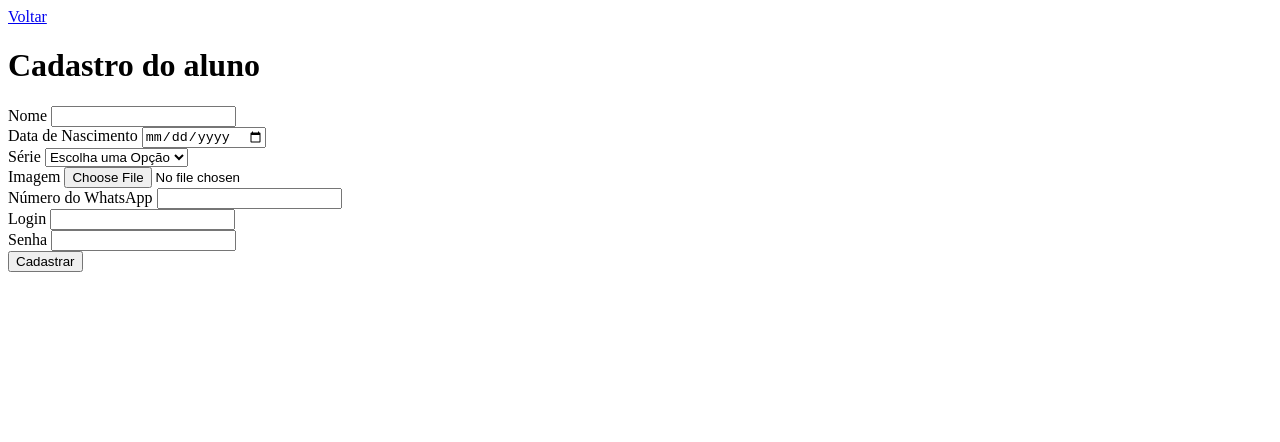
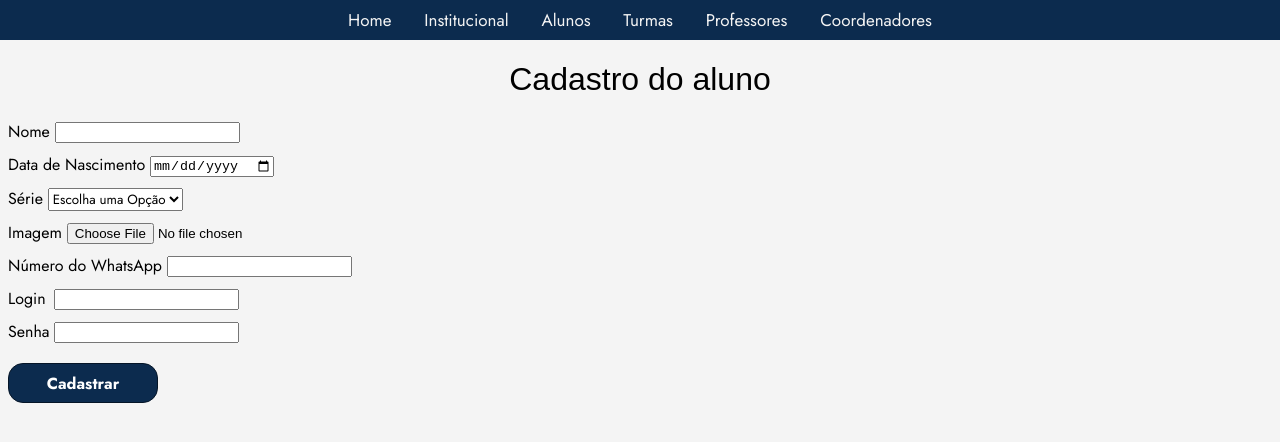
Before and after one commit to LeticiaCardos0/projeto-escola, a plain HTML site: page paginas/alunos/cadastro.html in a window 1280 px wide. Drawn offline with Linux system fonts and the light colour scheme; a web font is replaced by a local one.

Commit message:
adicionei css em algumas paginas do institucional

```diff
--- /dev/null
+++ b/assets/css/css-insti/alunos.css
@@ -0,0 +1,133 @@
+body {
+  background-color: #F4F4F4;
+  font-family: "Jost", sans-serif;
+  font-optical-sizing: auto;
+  font-style: normal;
+  padding: 0px;
+  margin: 0px;
+
+}
+.home{
+  background-color:#0C2B4E;
+  color: #fff;
+  padding: 8px;
+  text-decoration: none;
+  text-align: center;
+  display: block;
+}
+
+.pag {
+  margin: 4px;
+  padding: 10px;
+  text-decoration: none;
+  color: #F4F4F4;
+  font-size: 17px;
+  text-align: center;
+}
+
+.pag:hover {
+  margin: 3px;
+  font-weight: bold;
+  background-color: #e7e5dc2a;
+  border-bottom: solid 3px #F4F4F4;
+  padding-bottom:1px;
+
+}
+h1{
+  font-family: "Momo Trust Display", sans-serif;
+  font-weight: 400;
+  font-style: normal;
+  text-align: center;
+}
+
+table{
+  margin-left: 18px ;
+  border-radius: 15px;
+  background-color: #0C2B4E ;
+  overflow: hidden;
+  padding: 10px;
+  text-align: center;
+}
+
+th{
+  border: none;
+  padding: 10px;
+  background-color: #0C2B4E;
+  color:#F4F4F4 ;
+
+}
+td{
+  background-color: #fff;
+  border: none;
+  padding: 10px;
+}
+.baixo-esquerda{
+  border-bottom-left-radius: 15px;
+}
+.baixo-direita{
+  border-bottom-right-radius: 15px;
+}
+.img-tabela{
+  width: 130px;
+}
+
+.botao{
+    text-decoration: none;
+    margin:20px ;
+    font-family: "Jost", sans-serif;
+    font-optical-sizing: auto;
+    font-size: 18px;
+    padding: 9px;
+    width: 200px;
+    height: 50px;
+    text-align: center;
+    border-radius: 15px;
+    color: #fff;
+    background-color: #0C2B4E ;
+    border: 1px solid #051527;
+    font-weight: bold;
+    cursor: pointer;
+}
+.botao:hover{
+  background-color: #0c2b4ee7;
+}
+/*cadastro de alunos a partir daqui*/
+form{
+    margin-left: 8px;
+}
+.nome,.data,.numero,.img,.serie,.login{
+        margin-top: 10px;
+}
+.login{
+    margin-top: 10px;
+    margin-bottom: 10px;
+
+    .in-login{ /*input login*/
+        margin-left: 4px;
+    }
+}
+select{
+    font-family: "Jost", sans-serif;
+    font-optical-sizing: auto;
+    font-style: normal;
+}
+.botao1{
+    margin-top:20px ;
+    margin-bottom: 15px;
+    font-family: "Jost", sans-serif;
+    font-optical-sizing: auto;
+    font-size: 16px;
+    padding: 3px;
+    width: 150px;
+    height: 40px;
+    text-align: center;
+    border-radius: 15px;
+    color: #fff;
+    background-color: #0C2B4E ;
+    border: 1px solid #051527;
+    font-weight: bold;
+    cursor: pointer;
+}
+.botao1:hover{
+  background-color: #0c2b4ee7;
+}
--- /dev/null
+++ b/assets/css/css-insti/turma.css
@@ -0,0 +1,121 @@
+body {
+  background-color: #F4F4F4;
+  font-family: "Jost", sans-serif;
+  font-optical-sizing: auto;
+  font-style: normal;
+  padding: 0px;
+  margin: 0px;
+
+}
+.home{
+  background-color:#0C2B4E;
+  color: #fff;
+  padding: 8px;
+  text-decoration: none;
+  text-align: center;
+  display: block;
+}
+
+.pag {
+  margin: 4px;
+  padding: 10px;
+  text-decoration: none;
+  color: #F4F4F4;
+  font-size: 17px;
+  text-align: center;
+}
+
+.pag:hover {
+  margin: 3px;
+  font-weight: bold;
+  background-color: #e7e5dc2a;
+  border-bottom: solid 3px #F4F4F4;
+  padding-bottom:1px;
+
+}
+h1{
+  font-family: "Momo Trust Display", sans-serif;
+  font-weight: 400;
+  font-style: normal;
+  text-align: center;
+}
+
+table{
+  margin-left:18px ;
+  border-radius: 15px;
+  background-color: #0C2B4E ;
+  overflow: hidden;
+  padding: 10px;
+  text-align: center;
+}
+
+th{
+  border: none;
+  padding: 10px;
+  background-color: #0C2B4E;
+  color:#F4F4F4 ;
+
+}
+td{
+  background-color: #fff;
+  border: none;
+  padding: 10px;
+}
+.baixo-esquerda{
+  border-bottom-left-radius: 15px;
+}
+.baixo-direita{
+  border-bottom-right-radius: 15px;
+}
+.img-tabela{
+  width: 130px;
+}
+
+.botao{
+    text-decoration: none;
+    margin:20px ;
+    font-family: "Jost", sans-serif;
+    font-optical-sizing: auto;
+    font-size: 18px;
+    padding: 9px;
+    width: 200px;
+    height: 50px;
+    text-align: center;
+    border-radius: 15px;
+    color: #fff;
+    background-color: #0C2B4E ;
+    border: 1px solid #051527;
+    font-weight: bold;
+    cursor: pointer;
+}
+.botao:hover{
+  background-color: #0c2b4ee7;
+}
+/*cadastro de turmas a partir daqui*/
+form{
+    margin-left: 8px;
+}
+.nome,.carga{
+        margin-top: 10px;
+}
+
+.botao1{
+    margin-top:20px ;
+    margin-bottom: 15px;
+    font-family: "Jost", sans-serif;
+    font-optical-sizing: auto;
+    font-size: 16px;
+    padding: 3px;
+    width: 150px;
+    height: 40px;
+    text-align: center;
+    border-radius: 15px;
+    color: #fff;
+    background-color: #0C2B4E ;
+    border: 1px solid #051527;
+    font-weight: bold;
+    cursor: pointer;
+}
+.botao1:hover{
+  background-color: #0c2b4ee7;
+}
--- /dev/null
+++ b/assets/css/insti.css
@@ -0,0 +1,44 @@
+body {
+  background-color: #F4F4F4;
+  font-family: "Jost", sans-serif;
+  font-optical-sizing: auto;
+  font-style: normal;
+  padding: 0px;
+  margin: 0px;
+
+}
+.home{
+  background-color:#0C2B4E;
+  color: #fff;
+  padding: 8px;
+  text-decoration: none;
+  text-align: center;
+  display: block;
+}
+
+.pag {
+  margin: 4px;
+  padding: 10px;
+  text-decoration: none;
+  color: #F4F4F4;
+  font-size: 17px;
+  text-align: center;
+}
+.pag:hover {
+  margin: 3px;
+  font-weight: bold;
+  background-color: #e7e5dc2a;
+  border-bottom: solid 3px #F4F4F4;
+  padding-bottom:1px;
+
+}
+h1{
+  font-family: "Momo Trust Display", sans-serif;
+  font-weight: 400;
+  font-style: normal;
+  text-align: center;
+}
+p{
+    margin-left:8px ;
+    text-indent: 1em;
+}
--- a/paginas/alunos/cadastro.html
+++ b/paginas/alunos/cadastro.html
@@ -7,25 +7,37 @@
     <link rel="preconnect" href="https://fonts.googleapis.com">
     <link rel="preconnect" href="https://fonts.gstatic.com" crossorigin>
     <link href="https://fonts.googleapis.com/css2?family=Jost:ital,wght@0,100..900;1,100..900&family=Momo+Trust+Display&display=swap" rel="stylesheet">
-    <link rel="shortcut icon" href="../../assets/image/logo.ico" type="image/x-icon">
+    <link rel="shortcut icon" href="../../assets/image/logo.ico"
+    type="image/x-icon">
+    <link rel="stylesheet" href="../../assets/css/css-insti/alunos.css">
     <title>Sobre</title>
     <title>Formulario</title>
 </head>
 
 <body>
-    <a href="../institucional.html">Voltar</a>
-    <h1>Cadastro do aluno</h1>
-    <form>
-        <div>
+    <div class="home">
+        <div class="paginas">
+            <a class="pag" href="../../index.html" >Home</a>
+            <a class="pag" href="../institucional.html" >Institucional</a>
+            <a class="pag" href="../alunos/index.html" >Alunos</a>
+            <a class="pag" href="../turmas/index.html">Turmas</a>
+            <a class="pag" href="../professores/index.html">Professores</a>
+            <a class="pag" href="../coodenadores/index.html">Coordenadores</a>
+        </div>
+    </div>
+
+        <h1>Cadastro do aluno</h1>
+    <form action="index.html">
+        <div class="nome">
             <label for="Nome">Nome</label>
             <input type="text" id="campo-nome" name="Nome">
         </div>
-        <div>
+        <div class="data">
             <label for="campo-data-nascimento">Data de Nascimento</label>
             <input type="date" id="campo-data-nascimento" name="campo-data-nascimento">
 
         </div>
-        <div>
+        <div class="serie">
             <label for="campo-serie">Série</label>
             <select id="campo-serie" name="serie">
             <option disabled selected>Escolha uma Opção</option>
@@ -35,23 +47,24 @@
             </select>
 
         </div>
-        <div>
+        <div class="img">
             <label for="campo-imagem">Imagem</label>
             <input type="file" id="campo-imagem">
         </div>
-        <div>
+        <div class="numero">
             <label for="campo-numero">Número do WhatsApp</label>
             <input type="text" id="campo-numero" name="numero">
         </div>
-        <label form="campo-login">Login</label>
-        <input type="text" id="campo-login" name="Login">
+        <div class="login">
+            <label form="campo-login">Login</label>
+            <input class="in-login" type="text" id="campo-login" name="Login">
         </div>
-        <div>
+        <div class="senha">
             <label form="campo-senha">Senha</label>
             <input type="password" id="campo-senha" name="Senha">
         </div>
 
-        <button type="submit">Cadastrar</button>
+        <button class="botao1" type="submit">Cadastrar</button>
     </form>
 
 </body>
```
Also changed, not shown: paginas/alunos/index.html (+25 -15 lines), paginas/cadastro.html (+1 -0 lines), paginas/institucional.html (+17 -7 lines), paginas/turmas/cadastro.html (+10 -1 lines), paginas/turmas/index.html (+15 -3 lines).
